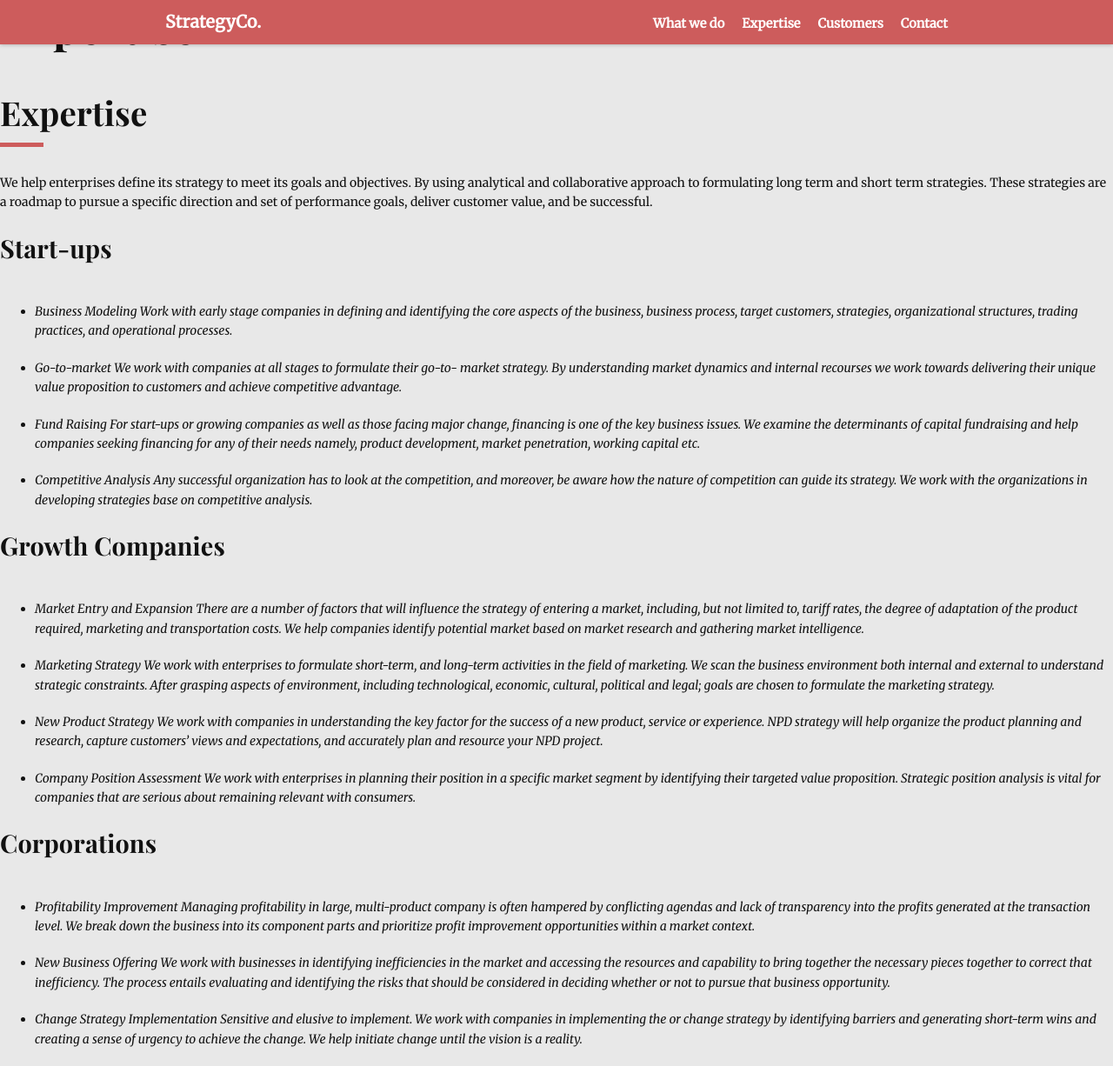
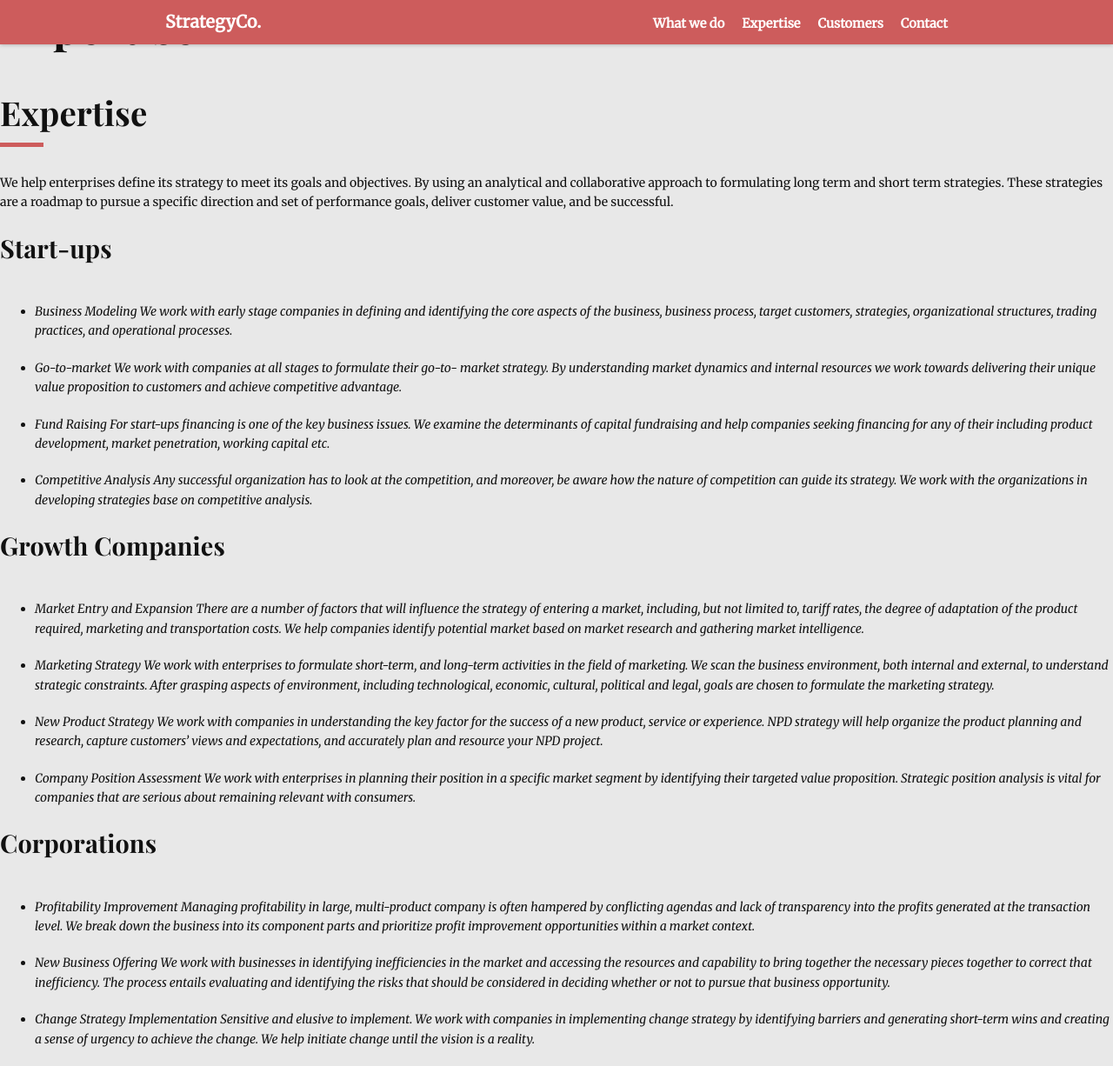
Before and after one commit to rahulabhi/rahulabhi.github.io, a Jekyll site: the page built from _sections/02-expertise.md, in a window 1280 px wide and 1226 px high. Shown: the whole window at 87% size. Built offline with Jekyll 4.4.1, drawn with Linux system fonts in a browser that asks for light colours.

Commit message:
Update 02-expertise.md

```diff
--- a/_sections/02-expertise.md
+++ b/_sections/02-expertise.md
@@ -7,19 +7,19 @@ permalink: /expertise/
 
 ## Expertise
 
-We help enterprises define its strategy to meet its goals and objectives. By using analytical and collaborative approach to formulating long term and short term strategies. These strategies are a roadmap to pursue a specific direction and set of performance goals, deliver customer value, and be successful.
+We help enterprises define its strategy to meet its goals and objectives. By using an analytical and collaborative approach to formulating long term and short term strategies. These strategies are a roadmap to pursue a specific direction and set of performance goals, deliver customer value, and be successful.
 
 
 #### Start-ups
 
 - _Business Modeling_
-_Work with early stage companies in defining and identifying the core aspects of the business, business process, target customers, strategies, organizational structures, trading practices, and operational processes._
+_We work with early stage companies in defining and identifying the core aspects of the business, business process, target customers, strategies, organizational structures, trading practices, and operational processes._
 
 - _Go-to-market_
-_We work with companies at all stages to formulate their go-to- market strategy. By understanding market dynamics and internal recourses we work towards delivering their unique value proposition to customers and achieve competitive advantage._
+_We work with companies at all stages to formulate their go-to- market strategy. By understanding market dynamics and internal resources we work towards delivering their unique value proposition to customers and achieve competitive advantage._
 
 - _Fund Raising_
-_For start-ups or growing companies as well as those facing major change, financing is one of the key business issues. We examine the determinants of capital fundraising and help companies seeking financing for any of their needs namely, product development, market penetration, working capital etc._
+_For start-ups financing is one of the key business issues. We examine the determinants of capital fundraising and help companies seeking financing for any of their including product development, market penetration, working capital etc._
 
 - _Competitive Analysis_
 _Any successful organization has to look at the competition, and moreover, be aware how the nature of competition can guide its strategy. We work with the organizations in developing strategies base on competitive analysis._
@@ -30,7 +30,7 @@ _Any successful organization has to look at the competition, and moreover, be aw
 _There are a number of factors that will influence the strategy of entering a market, including, but not limited to, tariff rates, the degree of adaptation of the product required, marketing and transportation costs. We help companies identify potential market based on market research and gathering market intelligence._
 
 - _Marketing Strategy_
-_We work with enterprises to formulate short-term, and long-term activities in the field of marketing. We scan the business environment both internal and external to understand strategic constraints. After grasping aspects of environment, including technological, economic, cultural, political and legal; goals are chosen to formulate the marketing strategy._
+_We work with enterprises to formulate short-term, and long-term activities in the field of marketing. We scan the business environment, both internal and external, to understand strategic constraints. After grasping aspects of environment, including technological, economic, cultural, political and legal, goals are chosen to formulate the marketing strategy._
 
 - _New Product Strategy_
 _We work with companies in understanding the key factor for the success of a new product, service or experience. NPD strategy will help organize the product planning and research, capture customers' views and expectations, and accurately plan and resource your NPD project._
@@ -47,4 +47,4 @@ _Managing profitability in large, multi-product company is often hampered by con
 _We work with businesses in identifying inefficiencies in the market and accessing the resources and capability to bring together the necessary pieces together to correct that inefficiency. The process entails evaluating and identifying the risks that should be considered in deciding whether or not to pursue that business opportunity._
 
 - _Change Strategy Implementation_
-_Sensitive and elusive to implement. We work with companies in implementing the or change strategy by identifying barriers and generating short-term wins and creating a sense of urgency to achieve the change. We help initiate change until the vision is a reality._
+_Sensitive and elusive to implement. We work with companies in implementing change strategy by identifying barriers and generating short-term wins and creating a sense of urgency to achieve the change. We help initiate change until the vision is a reality._
```
